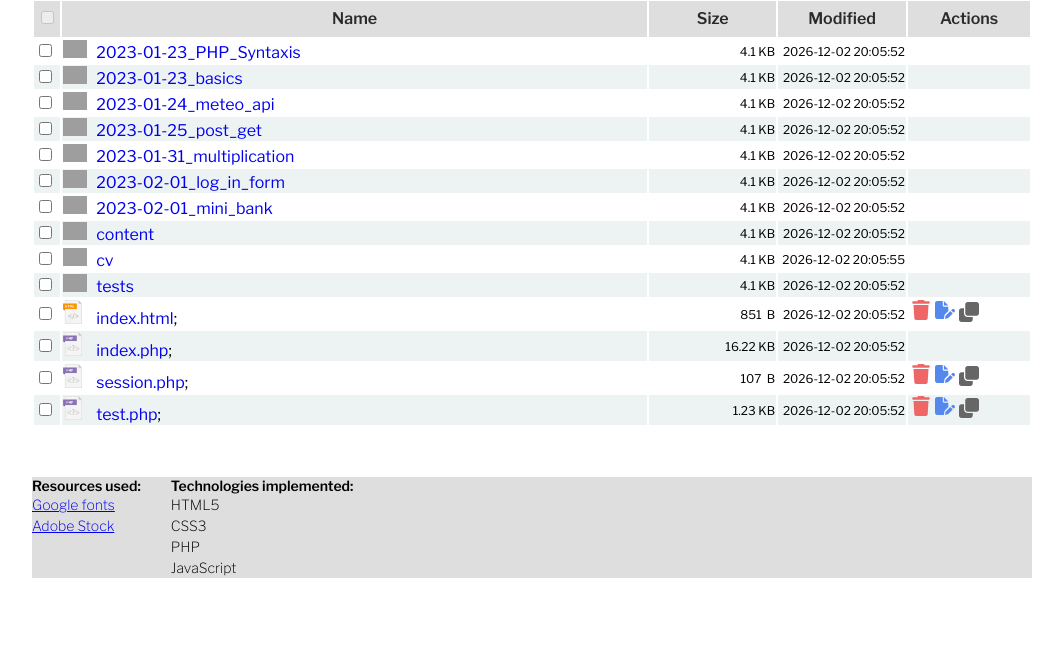
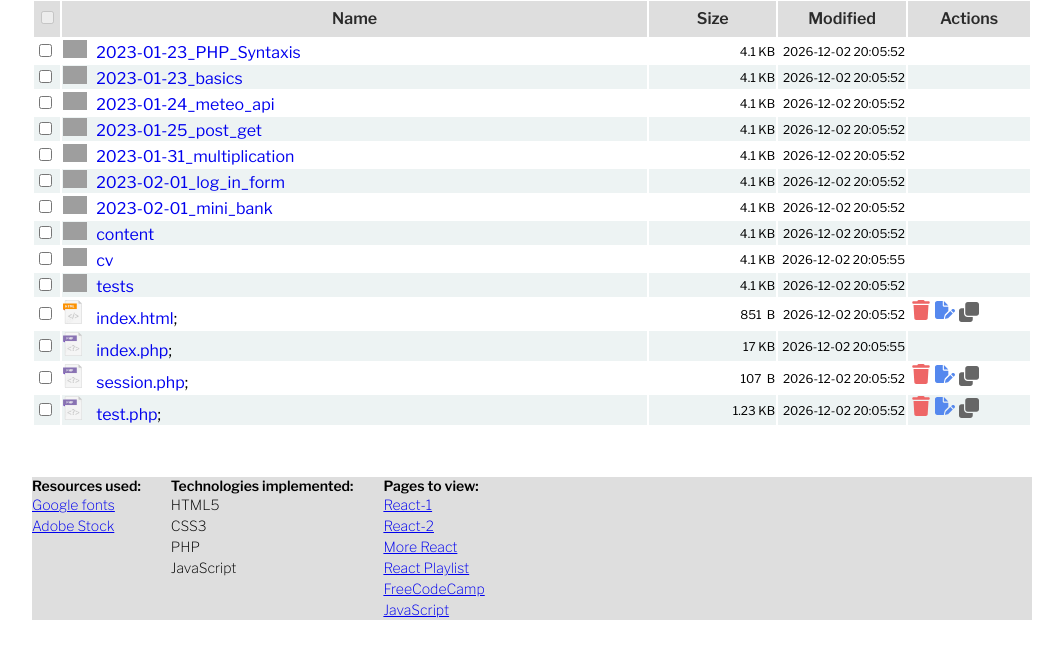
Before and after one commit to ViliusSenkus/PHP-training, a PHP site: page /index.php in a window 1280 px wide. Shown: the part 154-800 px from the top of the page, without its empty margins (108-1171 px from the left). Run offline with PHP 8.4, Linux system fonts and the light colour scheme; grey boxes are pictures that could not be loaded.

Commit message:
some links added

```diff
--- a/index.php
+++ b/index.php
@@ -313,6 +313,13 @@ if (count($folderData) > 1) {
                               <li>PHP</li>
                               <li>JavaScript</li>
                         </ul>
+                        <ul>Pages to view:
+                              <li><a href="https://reactjs.org/docs/hello-world.html">React-1</a></li>
+                              <li><a href="https://reactjs.org/tutorial/tutorial.html">React-2</a></li>
+                              <li><a href="https://www.simplilearn.com/tutorials/reactjs-tutorial/reactjs-components">More React</a></li>
+                              <li><a href="https://www.youtube.com/watch?v=O9tLaztCiQg&list=PLM7wFzahDYnHVWnTz-OMi0pXSLdAlAHte&index=17">React Playlist</a></li>
+                              <li><a href="https://www.freecodecamp.org/learn/front-end-development-libraries/">FreeCodeCamp</a></li>
+                             <li><a href="https://js.itgid.info/#buy-course">JavaScript</a></li>
                   </div>
             </footer>
 
```
